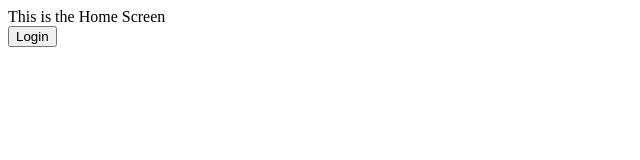
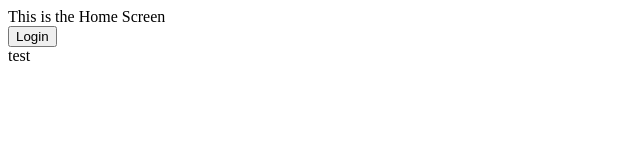
Before and after one commit to dhightnm/jobhound, a React app: page / in a window 1280 px wide. Shown: the top 160 px of the page, without its empty margins (0-640 px from the left). Built offline with nearby package versions, Linux system fonts and the light colour scheme; the HTML template or start-up script is replaced by a standard one.

Commit message:
created appliedTo status component

```diff
--- a/client/src/app.jsx
+++ b/client/src/app.jsx
@@ -1,6 +1,6 @@
 import React from "react"
 import Login from "./components/authentication/login";
-
+import AppliedTo from "./components/job status/appliedTo";
 const App = (props) => {
 
   return (
@@ -9,6 +9,7 @@ const App = (props) => {
       This is the Home Screen
     </div>
     <button onClick={() => window.location.href = '/login'} href="/login">Login</button>
+    <AppliedTo />
     </>
 
   )
--- /dev/null
+++ b/client/src/components/job status/appliedTo.jsx
@@ -0,0 +1,11 @@
+import React from 'react';
+
+const AppliedTo = () => {
+    return (
+        <div>
+            test
+        </div>
+    )
+}
+
+export default AppliedTo;
```
